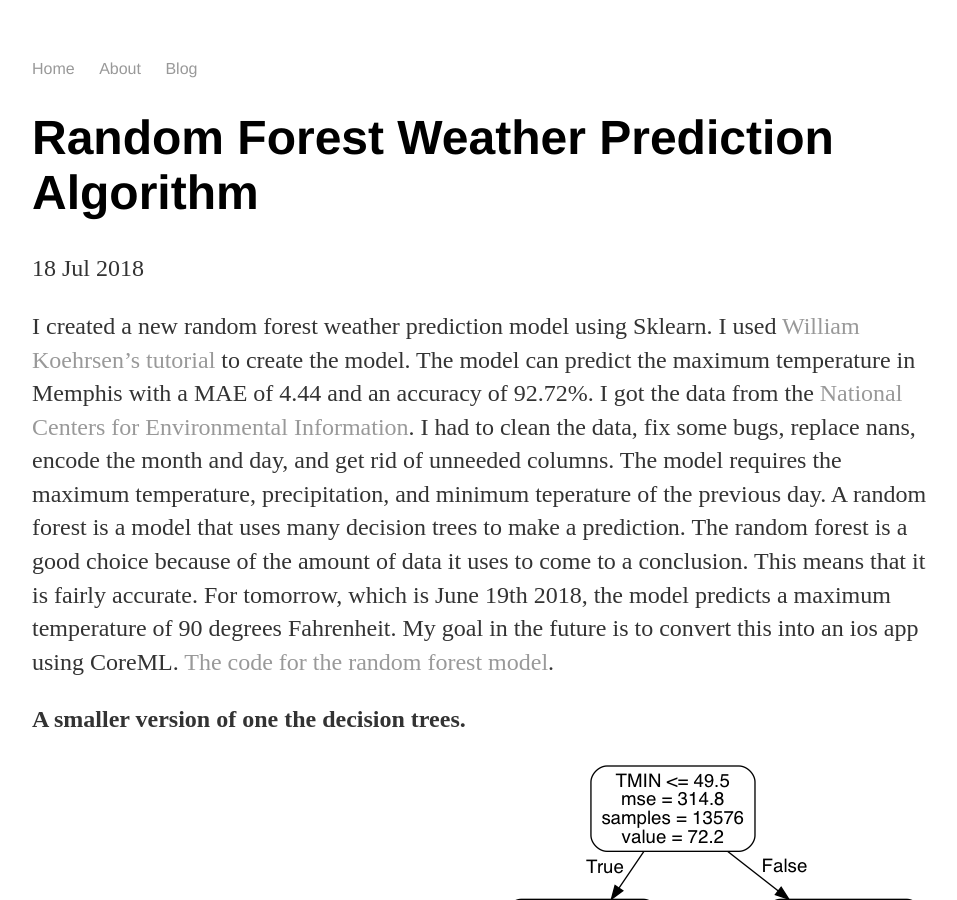
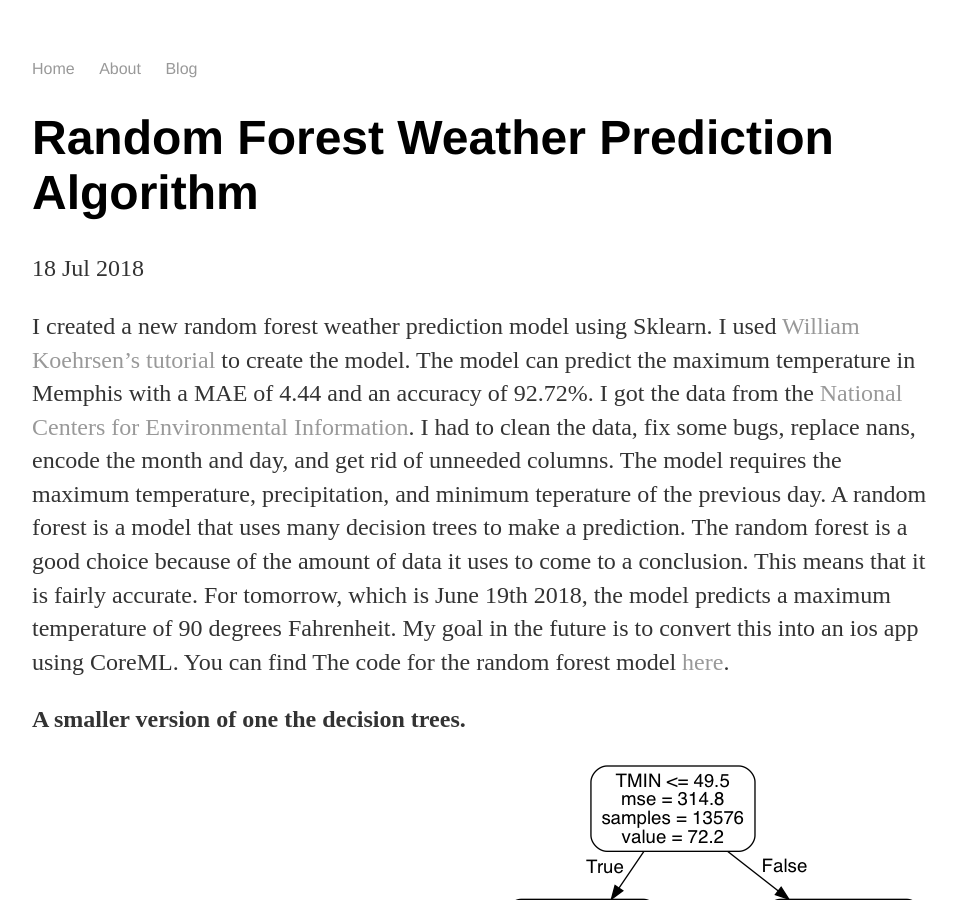
Before and after one commit to RaviW1/ravi_wije_old_site, a Jekyll site: the page built from _posts/2018-07-18-Random-Forest.md, in a window 1280 px wide and 900 px high. Shown: the whole window, without its empty margins (160-1117 px from the left). Built offline with Jekyll 4.4.1, drawn with Linux system fonts in a browser that asks for light colours.

Commit message:
Update 2018-07-18-Random-Forest.md

```diff
--- a/_posts/2018-07-18-Random-Forest.md
+++ b/_posts/2018-07-18-Random-Forest.md
@@ -13,7 +13,7 @@
 The random forest is a good choice because of the amount of data it uses to come to a conclusion. This means that it is fairly accurate.
 For tomorrow, which is June 19th 2018, the model predicts a maximum temperature of 90 degrees Fahrenheit.
 My goal in the future is to convert this into an ios app using CoreML.
-[The code for the random forest model](https://raviw1.github.io/code/Weather_RFv2).
+You can find The code for the random forest model [here](https://raviw1.github.io/code/Weather_RFv2).
 
 __A smaller version of one the decision trees.__
 
```
